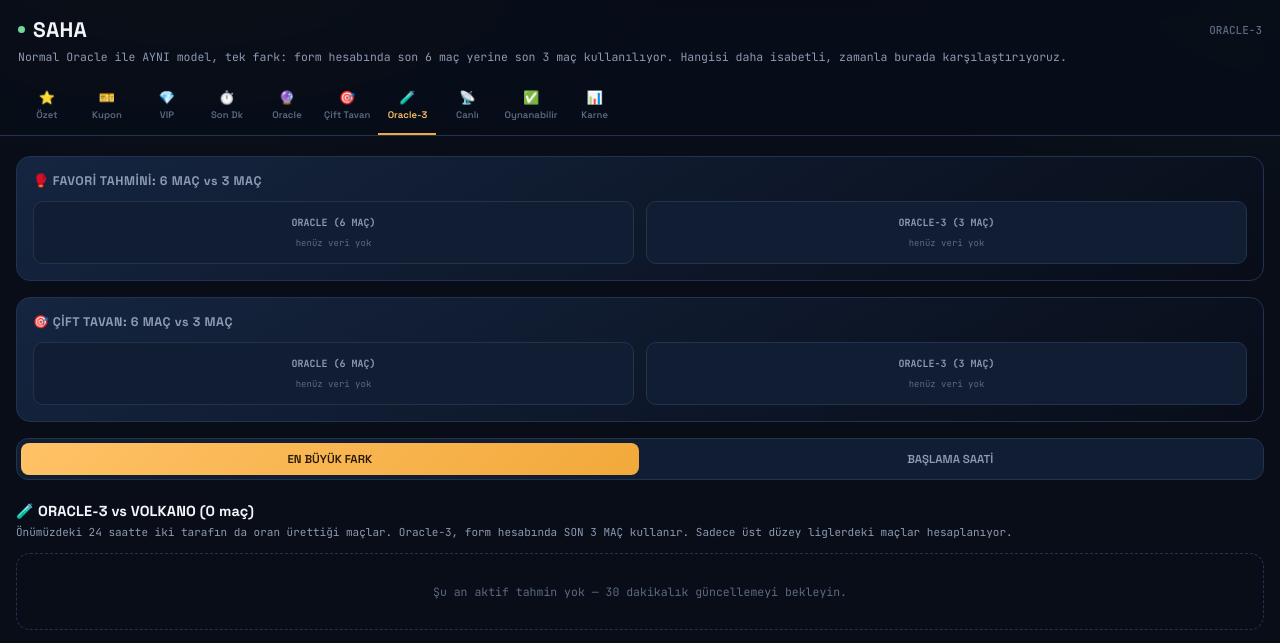
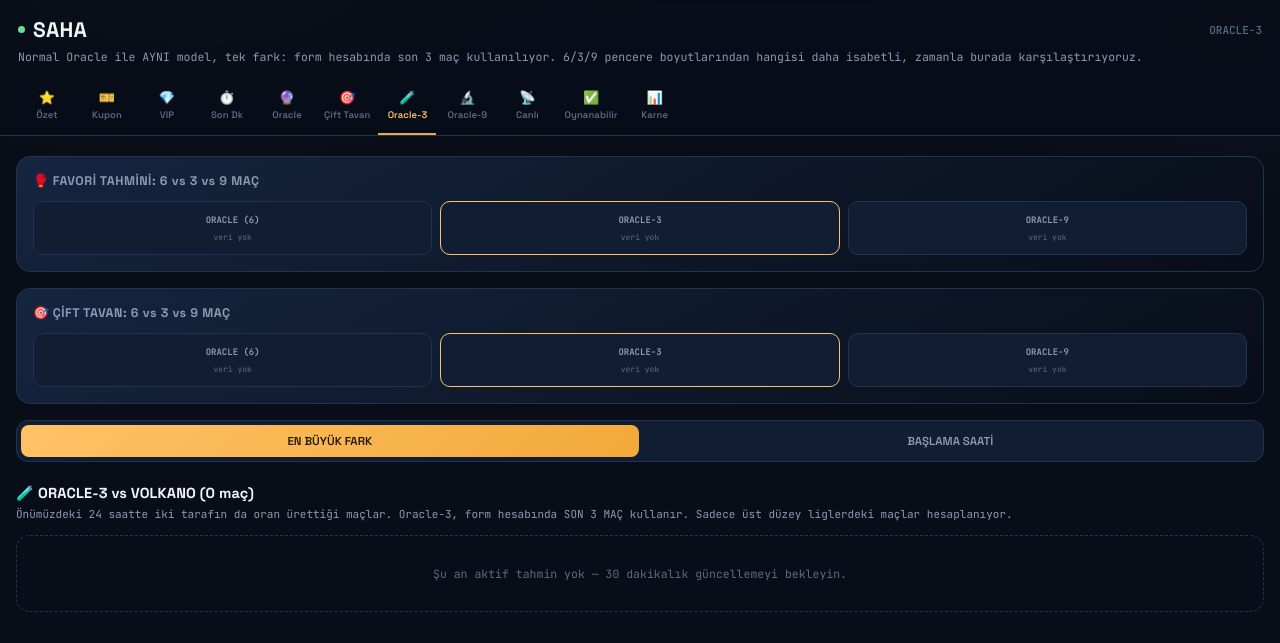
Before and after one commit to kamiltayyar161616-spec/Volkano-Sinyal, a Flask app: page /oracle3 in a window 1280 px wide. Shown: the top 643 px of the page. Run offline with Flask 3, Linux system fonts and the light colour scheme; data that the repository does not hold is empty.

Commit message:
YENI: Oracle-9 eklendi - Oracle ve Oracle-3 ile BIREBIR AYNI yapı (favori takibi, cift tavan takibi, tam 1-X-2 tablo formati), tek fark form hesabinda son 9 mac kullaniliyor. oracle3.html sablonu artik dinamik (model_adi/mac_sayisi degiskenleriyle) hem /oracle3 hem /oracle9 route'lari tarafindan paylasiliyor. Karsilastirma kartlari artik UCLU (6 vs 3 vs 9), aktif model altin cerceveyle vurgulaniyor. Normal Oracle (6) ve Oracle-3'e hicbir sekilde dokunulmadi. Sentetik testle tum sayfalarin (eski+yeni) dogru calistigi dogrulandi

```diff
--- a/app.py
+++ b/app.py
@@ -25,6 +25,8 @@ from match_analyzer import (
     get_oracle_cift_tavan_by_guc_seviyesi,
     get_oracle3_comparison_cached, get_oracle3_favorite_performance, record_oracle3_comparison_cache,
     get_oracle3_cift_tavan_performance, get_oracle6_vs_oracle3_karsilastirma,
+    get_oracle9_comparison_cached, get_oracle9_favorite_performance, record_oracle9_comparison_cache,
+    get_oracle9_cift_tavan_performance, get_oracle_uclu_karsilastirma,
     record_late_snapshot, get_late_drops, record_late_drop_snapshot, get_late_drop_performance_by_tier,
     LATE_DROP_WINDOWS_MIN,
 )
@@ -121,8 +123,24 @@ def oracle3():
         rows.sort(key=lambda r: r["time"])
     else:
         rows.sort(key=lambda r: -(r["max_abs_diff"] or 0))
-    karsilastirma = get_oracle6_vs_oracle3_karsilastirma()
-    return render_template("oracle3.html", rows=rows, sort_by=sort_by, karsilastirma=karsilastirma, active_page="oracle3")
+    karsilastirma = get_oracle_uclu_karsilastirma()
+    return render_template("oracle3.html", rows=rows, sort_by=sort_by, karsilastirma=karsilastirma,
+                            model_adi="Oracle-3", mac_sayisi=3, active_page="oracle3")
+
+
+@app.route("/oracle9")
+def oracle9():
+    if not get_oracle9_comparison_cached():
+        record_oracle9_comparison_cache()
+    sort_by = request.args.get("sort", "diff")
+    rows = list(get_oracle9_comparison_cached())
+    if sort_by == "time":
+        rows.sort(key=lambda r: r["time"])
+    else:
+        rows.sort(key=lambda r: -(r["max_abs_diff"] or 0))
+    karsilastirma = get_oracle_uclu_karsilastirma()
+    return render_template("oracle3.html", rows=rows, sort_by=sort_by, karsilastirma=karsilastirma,
+                            model_adi="Oracle-9", mac_sayisi=9, active_page="oracle9")
 
 
 @app.route("/oracle-cift-tavan")
@@ -226,6 +244,7 @@ def _background_loop():
                 log_sonuc = record_oracle_log_results()
                 record_oracle_cift_tavan_snapshot()
                 record_oracle3_comparison_cache()
+                record_oracle9_comparison_cache()
                 print(f"[background] Oracle karşılaştırması güncellendi | log sonuç kontrolü: {log_sonuc}")
             except Exception as e:
                 print(f"[background] Oracle hatası: {e}")
--- a/templates/base.html
+++ b/templates/base.html
@@ -134,6 +134,7 @@
     <a href="/oracle" class="{{ 'active' if active_page == 'oracle' else '' }}"><span class="ic">🔮</span>Oracle</a>
     <a href="/oracle-cift-tavan" class="{{ 'active' if active_page == 'ciftavan' else '' }}"><span class="ic">🎯</span>Çift Tavan</a>
     <a href="/oracle3" class="{{ 'active' if active_page == 'oracle3' else '' }}"><span class="ic">🧪</span>Oracle-3</a>
+    <a href="/oracle9" class="{{ 'active' if active_page == 'oracle9' else '' }}"><span class="ic">🔬</span>Oracle-9</a>
     <a href="/" class="{{ 'active' if active_page == 'canli' else '' }}"><span class="ic">📡</span>Canlı</a>
     <a href="/oynanabilir" class="{{ 'active' if active_page == 'oynanabilir' else '' }}"><span class="ic">✅</span>Oynanabilir</a>
     <a href="/istatistik" class="{{ 'active' if active_page == 'karne' else '' }}"><span class="ic">📊</span>Karne</a>
--- a/templates/oracle3.html
+++ b/templates/oracle3.html
@@ -1,17 +1,18 @@
 {% extends "base.html" %}
-{% block title %}SAHA — Oracle-3{% endblock %}
-{% block page_tag %}ORACLE-3{% endblock %}
-{% block subtitle %}Normal Oracle ile AYNI model, tek fark: form hesabında son 6 maç yerine son 3 maç kullanılıyor. Hangisi daha isabetli, zamanla burada karşılaştırıyoruz.{% endblock %}
+{% block title %}SAHA — {{ model_adi }}{% endblock %}
+{% block page_tag %}{{ model_adi|upper }}{% endblock %}
+{% block subtitle %}Normal Oracle ile AYNI model, tek fark: form hesabında son {{ mac_sayisi }} maç kullanılıyor. 6/3/9 pencere boyutlarından hangisi daha isabetli, zamanla burada karşılaştırıyoruz.{% endblock %}
 
 {% block extra_style %}
 <style>
   .vs-card{ margin:16px; padding:16px; border-radius:var(--radius); background:linear-gradient(150deg, var(--navy-soft), var(--navy-deep)); border:1px solid var(--navy-line); }
   .vs-title{ font-family:'Space Grotesk', sans-serif; font-weight:700; font-size:12.5px; color:var(--chalk-dim); letter-spacing:0.04em; margin-bottom:12px; }
-  .vs-grid{ display:grid; grid-template-columns:1fr 1fr; gap:12px; }
-  .vs-box{ text-align:center; padding:14px 8px; background:var(--navy); border-radius:10px; border:1px solid var(--navy-line); }
-  .vs-label{ font-size:10px; color:var(--chalk-dim); font-weight:700; margin-bottom:8px; }
-  .vs-num{ font-size:20px; font-weight:800; font-family:'Space Grotesk', sans-serif; color:var(--chalk); }
-  .vs-sub{ font-size:9px; color:var(--chalk-faint); margin-top:4px; }
+  .vs-grid3{ display:grid; grid-template-columns:1fr 1fr 1fr; gap:8px; }
+  .vs-box{ text-align:center; padding:12px 4px; background:var(--navy); border-radius:10px; border:1px solid var(--navy-line); }
+  .vs-box.aktif{ border-color:var(--amber-bright); }
+  .vs-label{ font-size:9px; color:var(--chalk-dim); font-weight:700; margin-bottom:6px; }
+  .vs-num{ font-size:17px; font-weight:800; font-family:'Space Grotesk', sans-serif; color:var(--chalk); }
+  .vs-sub{ font-size:8px; color:var(--chalk-faint); margin-top:4px; }
   .cmp-card{ margin:0 16px 10px; padding:14px; border-radius:12px; background:linear-gradient(165deg, var(--navy-soft), var(--navy)); border:1px solid var(--navy-line); }
   .cmp-teams{ font-family:'Space Grotesk', sans-serif; font-weight:600; font-size:13.5px; color:var(--chalk); }
   .cmp-meta{ color:var(--chalk-faint); font-size:9.5px; margin-top:3px; margin-bottom:8px; }
@@ -31,60 +32,78 @@
 {% block content %}
 
 <div class="vs-card">
-  <div class="vs-title">🥊 FAVORİ TAHMİNİ: 6 MAÇ vs 3 MAÇ</div>
-  <div class="vs-grid">
-    <div class="vs-box">
-      <div class="vs-label">ORACLE (6 MAÇ)</div>
+  <div class="vs-title">🥊 FAVORİ TAHMİNİ: 6 vs 3 vs 9 MAÇ</div>
+  <div class="vs-grid3">
+    <div class="vs-box {{ 'aktif' if mac_sayisi == 6 else '' }}">
+      <div class="vs-label">ORACLE (6)</div>
       {% if karsilastirma.oracle6_favori.staked and karsilastirma.oracle6_favori.staked > 0 %}
         <div class="vs-num">%{{ karsilastirma.oracle6_favori.win_rate }}</div>
         <div class="vs-sub">n={{ karsilastirma.oracle6_favori.staked }} &middot; ROI {{ '+' if karsilastirma.oracle6_favori.roi_pct > 0 else '' }}%{{ karsilastirma.oracle6_favori.roi_pct }}</div>
       {% else %}
-        <div class="vs-sub">henüz veri yok</div>
+        <div class="vs-sub">veri yok</div>
       {% endif %}
     </div>
-    <div class="vs-box">
-      <div class="vs-label">ORACLE-3 (3 MAÇ)</div>
+    <div class="vs-box {{ 'aktif' if mac_sayisi == 3 else '' }}">
+      <div class="vs-label">ORACLE-3</div>
       {% if karsilastirma.oracle3_favori.staked and karsilastirma.oracle3_favori.staked > 0 %}
         <div class="vs-num">%{{ karsilastirma.oracle3_favori.win_rate }}</div>
         <div class="vs-sub">n={{ karsilastirma.oracle3_favori.staked }} &middot; ROI {{ '+' if karsilastirma.oracle3_favori.roi_pct > 0 else '' }}%{{ karsilastirma.oracle3_favori.roi_pct }}</div>
       {% else %}
-        <div class="vs-sub">henüz veri yok</div>
+        <div class="vs-sub">veri yok</div>
+      {% endif %}
+    </div>
+    <div class="vs-box {{ 'aktif' if mac_sayisi == 9 else '' }}">
+      <div class="vs-label">ORACLE-9</div>
+      {% if karsilastirma.oracle9_favori.staked and karsilastirma.oracle9_favori.staked > 0 %}
+        <div class="vs-num">%{{ karsilastirma.oracle9_favori.win_rate }}</div>
+        <div class="vs-sub">n={{ karsilastirma.oracle9_favori.staked }} &middot; ROI {{ '+' if karsilastirma.oracle9_favori.roi_pct > 0 else '' }}%{{ karsilastirma.oracle9_favori.roi_pct }}</div>
+      {% else %}
+        <div class="vs-sub">veri yok</div>
       {% endif %}
     </div>
   </div>
 </div>
 
 <div class="vs-card">
-  <div class="vs-title">🎯 ÇİFT TAVAN: 6 MAÇ vs 3 MAÇ</div>
-  <div class="vs-grid">
-    <div class="vs-box">
-      <div class="vs-label">ORACLE (6 MAÇ)</div>
+  <div class="vs-title">🎯 ÇİFT TAVAN: 6 vs 3 vs 9 MAÇ</div>
+  <div class="vs-grid3">
+    <div class="vs-box {{ 'aktif' if mac_sayisi == 6 else '' }}">
+      <div class="vs-label">ORACLE (6)</div>
       {% if karsilastirma.oracle6_cift_tavan.staked and karsilastirma.oracle6_cift_tavan.staked > 0 %}
         <div class="vs-num">%{{ karsilastirma.oracle6_cift_tavan.win_rate }}</div>
         <div class="vs-sub">n={{ karsilastirma.oracle6_cift_tavan.staked }} &middot; ROI {{ '+' if karsilastirma.oracle6_cift_tavan.roi_pct > 0 else '' }}%{{ karsilastirma.oracle6_cift_tavan.roi_pct }}</div>
       {% else %}
-        <div class="vs-sub">henüz veri yok</div>
+        <div class="vs-sub">veri yok</div>
       {% endif %}
     </div>
-    <div class="vs-box">
-      <div class="vs-label">ORACLE-3 (3 MAÇ)</div>
+    <div class="vs-box {{ 'aktif' if mac_sayisi == 3 else '' }}">
+      <div class="vs-label">ORACLE-3</div>
       {% if karsilastirma.oracle3_cift_tavan.staked and karsilastirma.oracle3_cift_tavan.staked > 0 %}
         <div class="vs-num">%{{ karsilastirma.oracle3_cift_tavan.win_rate }}</div>
         <div class="vs-sub">n={{ karsilastirma.oracle3_cift_tavan.staked }} &middot; ROI {{ '+' if karsilastirma.oracle3_cift_tavan.roi_pct > 0 else '' }}%{{ karsilastirma.oracle3_cift_tavan.roi_pct }}</div>
       {% else %}
-        <div class="vs-sub">henüz veri yok</div>
+        <div class="vs-sub">veri yok</div>
+      {% endif %}
+    </div>
+    <div class="vs-box {{ 'aktif' if mac_sayisi == 9 else '' }}">
+      <div class="vs-label">ORACLE-9</div>
+      {% if karsilastirma.oracle9_cift_tavan.staked and karsilastirma.oracle9_cift_tavan.staked > 0 %}
+        <div class="vs-num">%{{ karsilastirma.oracle9_cift_tavan.win_rate }}</div>
+        <div class="vs-sub">n={{ karsilastirma.oracle9_cift_tavan.staked }} &middot; ROI {{ '+' if karsilastirma.oracle9_cift_tavan.roi_pct > 0 else '' }}%{{ karsilastirma.oracle9_cift_tavan.roi_pct }}</div>
+      {% else %}
+        <div class="vs-sub">veri yok</div>
       {% endif %}
     </div>
   </div>
 </div>
 
 <div class="sort-tabs" style="display:flex; gap:3px; margin:16px; background:var(--navy); border:1px solid var(--navy-line); border-radius:12px; padding:4px;">
-  <a href="/oracle3?sort=diff" style="flex:1; text-align:center; padding:9px 6px; text-decoration:none; font-family:'Space Grotesk', sans-serif; font-weight:600; font-size:11.5px; border-radius:8px; {{ 'background:linear-gradient(135deg, var(--amber-bright), var(--amber)); color:#241a06;' if sort_by == 'diff' else 'color:var(--chalk-dim);' }}">EN BÜYÜK FARK</a>
-  <a href="/oracle3?sort=time" style="flex:1; text-align:center; padding:9px 6px; text-decoration:none; font-family:'Space Grotesk', sans-serif; font-weight:600; font-size:11.5px; border-radius:8px; {{ 'background:linear-gradient(135deg, var(--amber-bright), var(--amber)); color:#241a06;' if sort_by == 'time' else 'color:var(--chalk-dim);' }}">BAŞLAMA SAATİ</a>
+  <a href="{{ request.path }}?sort=diff" style="flex:1; text-align:center; padding:9px 6px; text-decoration:none; font-family:'Space Grotesk', sans-serif; font-weight:600; font-size:11.5px; border-radius:8px; {{ 'background:linear-gradient(135deg, var(--amber-bright), var(--amber)); color:#241a06;' if sort_by == 'diff' else 'color:var(--chalk-dim);' }}">EN BÜYÜK FARK</a>
+  <a href="{{ request.path }}?sort=time" style="flex:1; text-align:center; padding:9px 6px; text-decoration:none; font-family:'Space Grotesk', sans-serif; font-weight:600; font-size:11.5px; border-radius:8px; {{ 'background:linear-gradient(135deg, var(--amber-bright), var(--amber)); color:#241a06;' if sort_by == 'time' else 'color:var(--chalk-dim);' }}">BAŞLAMA SAATİ</a>
 </div>
 
-<h2 class="section">🧪 ORACLE-3 vs VOLKANO ({{ rows|length }} maç)</h2>
-<div class="section-sub">Önümüzdeki 24 saatte iki tarafın da oran ürettiği maçlar. Oracle-3, form hesabında SON 3 MAÇ kullanır. Sadece üst düzey liglerdeki maçlar hesaplanıyor.</div>
+<h2 class="section">🧪 {{ model_adi|upper }} vs VOLKANO ({{ rows|length }} maç)</h2>
+<div class="section-sub">Önümüzdeki 24 saatte iki tarafın da oran ürettiği maçlar. {{ model_adi }}, form hesabında SON {{ mac_sayisi }} MAÇ kullanır. Sadece üst düzey liglerdeki maçlar hesaplanıyor.</div>
 
 {% if rows %}
   {% for r in rows %}
@@ -100,7 +119,7 @@
         <td class="odd-val">{{ '%.2f'|format(r.volkano_2) }}</td>
       </tr>
       <tr>
-        <td>Oracle-3</td>
+        <td>{{ model_adi }}</td>
         <td class="odd-val">{{ '%.2f'|format(r.oracle_1) }}</td>
         <td class="odd-val">{{ '%.2f'|format(r.oracle_x) }}</td>
         <td class="odd-val">{{ '%.2f'|format(r.oracle_2) }}</td>
@@ -112,7 +131,7 @@
         <td class="{{ 'diff-pos' if r.diff_2 and r.diff_2 > 0 else ('diff-neg' if r.diff_2 and r.diff_2 < 0 else 'diff-flat') }}">{{ '+' if r.diff_2 and r.diff_2 > 0 else '' }}{{ r.diff_2 }}%</td>
       </tr>
     </table>
-    <div class="oracle-pred">Oracle-3 tahmini: <b>{{ r.oracle_prediction }}</b> &middot; güven %{{ r.oracle_confidence }}</div>
+    <div class="oracle-pred">{{ model_adi }} tahmini: <b>{{ r.oracle_prediction }}</b> &middot; güven %{{ r.oracle_confidence }}</div>
   </div>
   {% endfor %}
 {% else %}
@@ -121,4 +140,4 @@
 
 {% endblock %}
 
-{% block footer %}ORACLE-3, NORMAL ORACLE'IN AYNI MODELİDİR — SADECE FORM PENCERESİ 3 MAÇTIR <span class="sep">&middot;</span> YATIRIM TAVSİYESİ DEĞİLDİR{% endblock %}
+{% block footer %}{{ model_adi|upper }}, NORMAL ORACLE'IN AYNI MODELİDİR — SADECE FORM PENCERESİ {{ mac_sayisi }} MAÇTIR <span class="sep">&middot;</span> YATIRIM TAVSİYESİ DEĞİLDİR{% endblock %}
```
Also changed, not shown: match_analyzer.py (+120 -0 lines).
